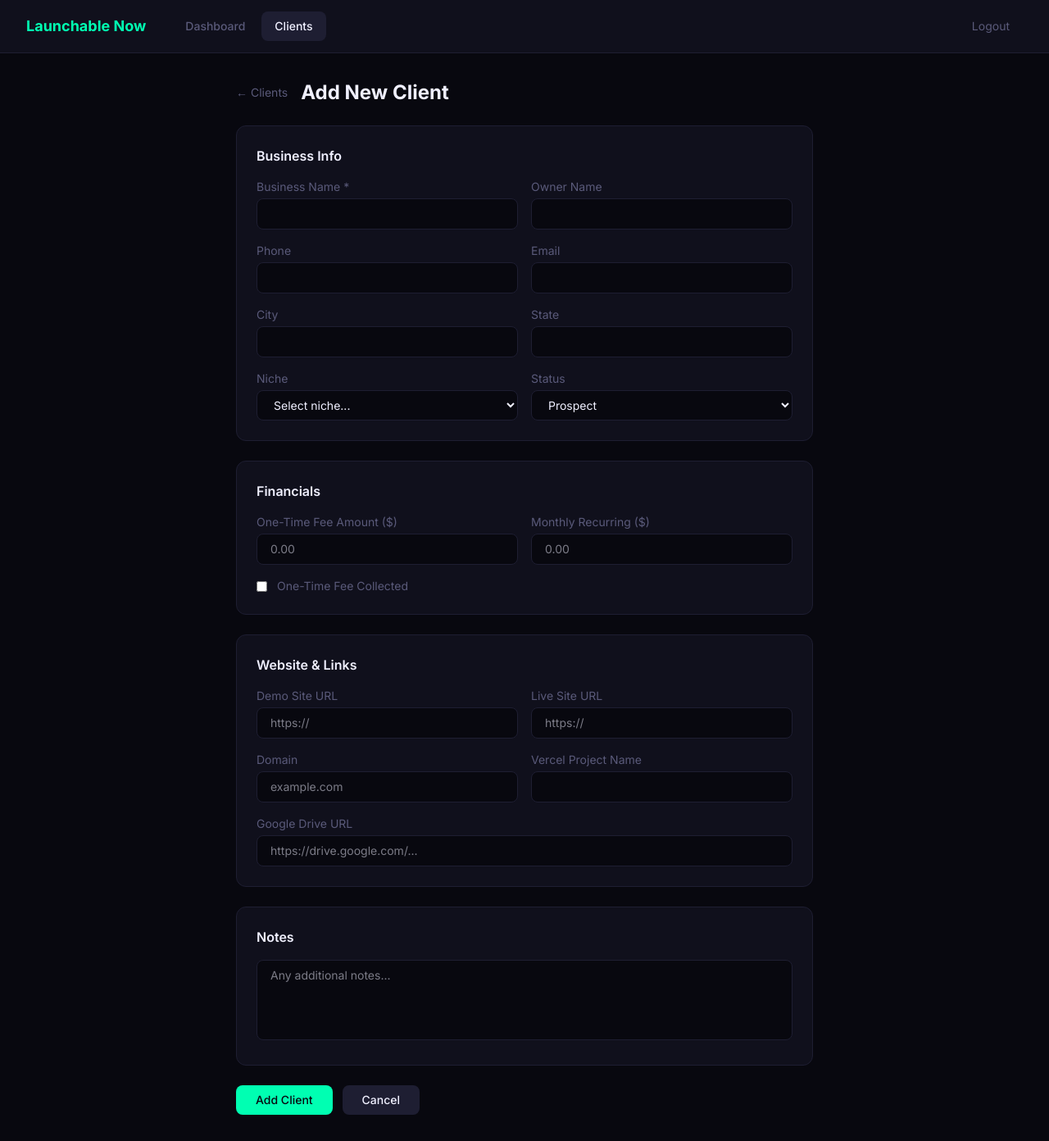
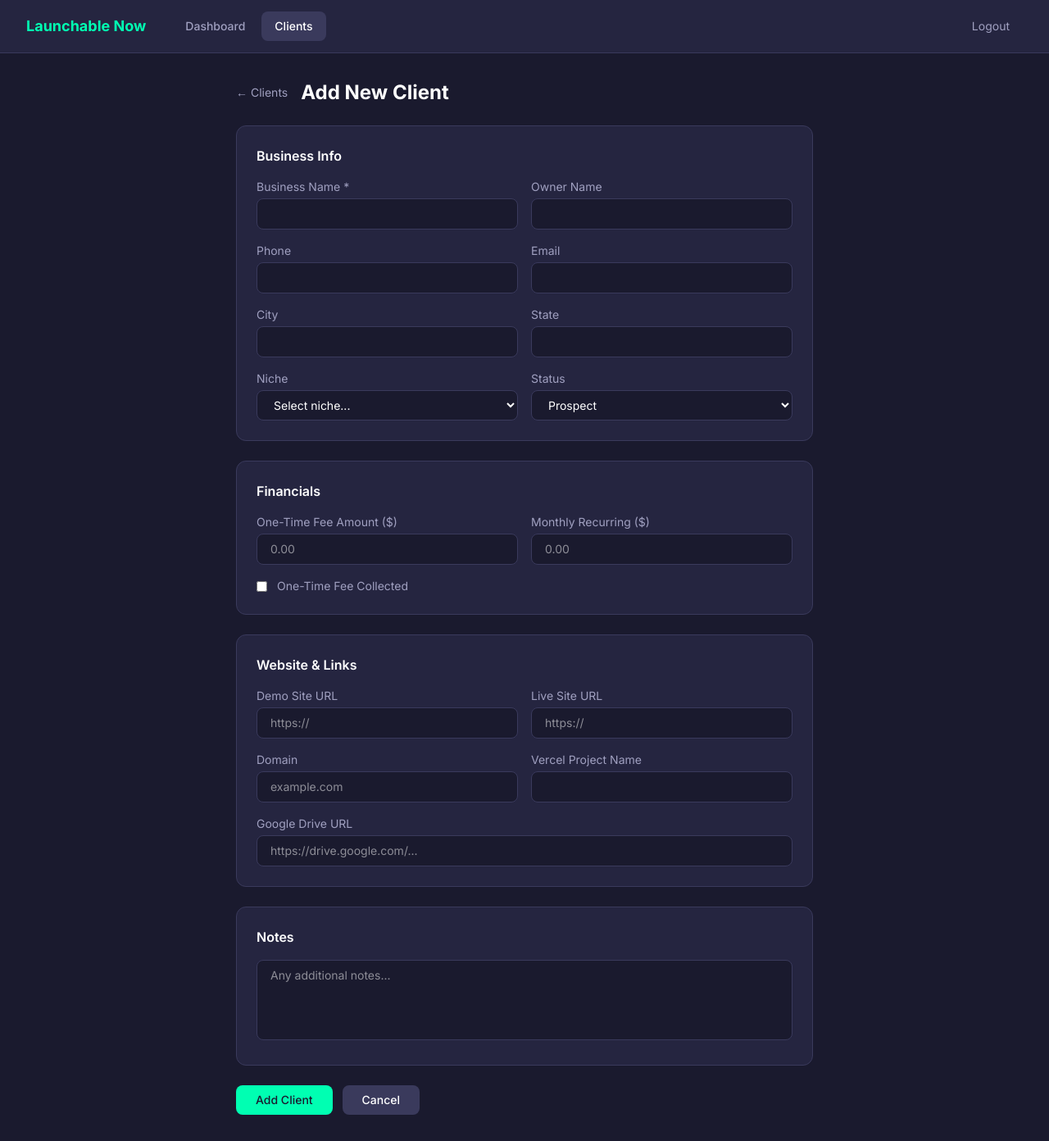
Before and after one commit to AITechHelper/launchable-now-crm, a Next.js app: page /clients/new in a window 1280 px wide. Shown: the whole page at 82% size. Built offline with nearby package versions, Linux system fonts and the light colour scheme.

Commit message:
Much brighter UI colors across all components

```diff
--- a/src/app/clients/ClientsTable.tsx
+++ b/src/app/clients/ClientsTable.tsx
@@ -35,13 +35,13 @@ export default function ClientsTable({ initialClients }: { initialClients: Clien
           value={search}
           onChange={(e) => setSearch(e.target.value)}
           className="flex-1 px-4 py-2 rounded-lg text-sm outline-none"
-          style={{ backgroundColor: '#10101C', border: '1px solid #1E1E32', color: '#F0F0FF' }}
+          style={{ backgroundColor: '#252540', border: '1px solid #3a3a5c', color: '#ffffff' }}
         />
         <select
           value={statusFilter}
           onChange={(e) => setStatusFilter(e.target.value)}
           className="px-4 py-2 rounded-lg text-sm outline-none"
-          style={{ backgroundColor: '#10101C', border: '1px solid #1E1E32', color: '#F0F0FF' }}
+          style={{ backgroundColor: '#252540', border: '1px solid #3a3a5c', color: '#ffffff' }}
         >
           {STATUSES.map((s) => <option key={s} value={s}>{s}</option>)}
         </select>
@@ -49,19 +49,19 @@ export default function ClientsTable({ initialClients }: { initialClients: Clien
           value={nicheFilter}
           onChange={(e) => setNicheFilter(e.target.value)}
           className="px-4 py-2 rounded-lg text-sm outline-none"
-          style={{ backgroundColor: '#10101C', border: '1px solid #1E1E32', color: '#F0F0FF' }}
+          style={{ backgroundColor: '#252540', border: '1px solid #3a3a5c', color: '#ffffff' }}
         >
           {NICHES.map((n) => <option key={n} value={n}>{n}</option>)}
         </select>
       </div>
 
-      <div className="rounded-xl overflow-hidden" style={{ backgroundColor: '#10101C', border: '1px solid #1E1E32' }}>
+      <div className="rounded-xl overflow-hidden" style={{ backgroundColor: '#252540', border: '1px solid #3a3a5c' }}>
         <div className="overflow-x-auto">
           <table className="w-full">
             <thead>
-              <tr style={{ borderBottom: '1px solid #1E1E32' }}>
+              <tr style={{ borderBottom: '1px solid #3a3a5c' }}>
                 {['Business Name', 'Owner', 'City', 'Niche', 'Status', 'MRR', 'Date Added', 'Actions'].map((h) => (
-                  <th key={h} className="text-left px-6 py-3 text-xs font-medium uppercase tracking-wider" style={{ color: '#5A5A7A' }}>
+                  <th key={h} className="text-left px-6 py-3 text-xs font-medium uppercase tracking-wider" style={{ color: '#a0a0c0' }}>
                     {h}
                   </th>
                 ))}
@@ -69,24 +69,24 @@ export default function ClientsTable({ initialClients }: { initialClients: Clien
             </thead>
             <tbody>
               {filtered.map((client) => (
-                <tr key={client.id} className="hover:bg-opacity-50 transition-colors" style={{ borderBottom: '1px solid #1E1E32' }}>
+                <tr key={client.id} className="hover:bg-opacity-50 transition-colors" style={{ borderBottom: '1px solid #3a3a5c' }}>
                   <td className="px-6 py-4">
-                    <Link href={`/clients/${client.id}`} className="font-medium hover:underline" style={{ color: '#F0F0FF' }}>
+                    <Link href={`/clients/${client.id}`} className="font-medium hover:underline" style={{ color: '#ffffff' }}>
                       {client.business_name}
                     </Link>
                   </td>
-                  <td className="px-6 py-4 text-sm" style={{ color: '#5A5A7A' }}>{client.owner_name || '—'}</td>
-                  <td className="px-6 py-4 text-sm" style={{ color: '#5A5A7A' }}>{client.city || '—'}</td>
-                  <td className="px-6 py-4 text-sm" style={{ color: '#5A5A7A' }}>{client.niche || '—'}</td>
+                  <td className="px-6 py-4 text-sm" style={{ color: '#a0a0c0' }}>{client.owner_name || '—'}</td>
+                  <td className="px-6 py-4 text-sm" style={{ color: '#a0a0c0' }}>{client.city || '—'}</td>
+                  <td className="px-6 py-4 text-sm" style={{ color: '#a0a0c0' }}>{client.niche || '—'}</td>
                   <td className="px-6 py-4"><StatusBadge status={client.status} /></td>
-                  <td className="px-6 py-4 text-sm" style={{ color: '#F0F0FF' }}>
+                  <td className="px-6 py-4 text-sm" style={{ color: '#ffffff' }}>
                     {client.monthly_recurring ? `$${client.monthly_recurring}/mo` : '—'}
                   </td>
-                  <td className="px-6 py-4 text-sm" style={{ color: '#5A5A7A' }}>
+                  <td className="px-6 py-4 text-sm" style={{ color: '#a0a0c0' }}>
                     {new Date(client.date_added).toLocaleDateString()}
                   </td>
                   <td className="px-6 py-4">
-                    <Link href={`/clients/${client.id}`} className="text-sm px-3 py-1 rounded-lg" style={{ backgroundColor: '#1E1E32', color: '#F0F0FF' }}>
+                    <Link href={`/clients/${client.id}`} className="text-sm px-3 py-1 rounded-lg" style={{ backgroundColor: '#3a3a5c', color: '#ffffff' }}>
                       View
                     </Link>
                   </td>
@@ -94,7 +94,7 @@ export default function ClientsTable({ initialClients }: { initialClients: Clien
               ))}
               {filtered.length === 0 && (
                 <tr>
-                  <td colSpan={8} className="px-6 py-12 text-center text-sm" style={{ color: '#5A5A7A' }}>
+                  <td colSpan={8} className="px-6 py-12 text-center text-sm" style={{ color: '#a0a0c0' }}>
                     No clients found.
                   </td>
                 </tr>
@@ -103,7 +103,7 @@ export default function ClientsTable({ initialClients }: { initialClients: Clien
           </table>
         </div>
       </div>
-      <p className="text-sm mt-3" style={{ color: '#5A5A7A' }}>{filtered.length} client{filtered.length !== 1 ? 's' : ''}</p>
+      <p className="text-sm mt-3" style={{ color: '#a0a0c0' }}>{filtered.length} client{filtered.length !== 1 ? 's' : ''}</p>
     </div>
   )
 }
--- a/src/app/clients/[id]/ClientDetail.tsx
+++ b/src/app/clients/[id]/ClientDetail.tsx
@@ -72,25 +72,25 @@ export default function ClientDetail({ client }: { client: Client }) {
   }
 
   const inputStyle = {
-    backgroundColor: '#08080F',
-    border: '1px solid #1E1E32',
-    color: '#F0F0FF',
+    backgroundColor: '#1a1a2e',
+    border: '1px solid #3a3a5c',
+    color: '#ffffff',
   }
-  const labelStyle = { color: '#5A5A7A' }
+  const labelStyle = { color: '#a0a0c0' }
 
   return (
     <div className="max-w-3xl mx-auto px-4 sm:px-6 lg:px-8 py-8">
       <div className="flex items-center gap-4 mb-6">
-        <Link href="/clients" className="text-sm" style={{ color: '#5A5A7A' }}>← Clients</Link>
+        <Link href="/clients" className="text-sm" style={{ color: '#a0a0c0' }}>← Clients</Link>
         <div className="flex items-center gap-3">
-          <h1 className="text-2xl font-bold" style={{ color: '#F0F0FF' }}>{client.business_name}</h1>
+          <h1 className="text-2xl font-bold" style={{ color: '#ffffff' }}>{client.business_name}</h1>
           <StatusBadge status={form.status} />
         </div>
       </div>
 
       <form onSubmit={handleSave} className="space-y-6">
-        <div className="rounded-xl p-6 space-y-4" style={{ backgroundColor: '#10101C', border: '1px solid #1E1E32' }}>
-          <h2 className="font-semibold" style={{ color: '#F0F0FF' }}>Business Info</h2>
+        <div className="rounded-xl p-6 space-y-4" style={{ backgroundColor: '#252540', border: '1px solid #3a3a5c' }}>
+          <h2 className="font-semibold" style={{ color: '#ffffff' }}>Business Info</h2>
           <div className="grid grid-cols-1 sm:grid-cols-2 gap-4">
             <div>
               <label className="block text-sm mb-1" style={labelStyle}>Business Name *</label>
@@ -140,8 +140,8 @@ export default function ClientDetail({ client }: { client: Client }) {
           </div>
         </div>
 
-        <div className="rounded-xl p-6 space-y-4" style={{ backgroundColor: '#10101C', border: '1px solid #1E1E32' }}>
-          <h2 className="font-semibold" style={{ color: '#F0F0FF' }}>Financials</h2>
+        <div className="rounded-xl p-6 space-y-4" style={{ backgroundColor: '#252540', border: '1px solid #3a3a5c' }}>
+          <h2 className="font-semibold" style={{ color: '#ffffff' }}>Financials</h2>
           <div className="grid grid-cols-1 sm:grid-cols-2 gap-4">
             <div>
               <label className="block text-sm mb-1" style={labelStyle}>One-Time Fee Amount ($)</label>
@@ -161,8 +161,8 @@ export default function ClientDetail({ client }: { client: Client }) {
           </div>
         </div>
 
-        <div className="rounded-xl p-6 space-y-4" style={{ backgroundColor: '#10101C', border: '1px solid #1E1E32' }}>
-          <h2 className="font-semibold" style={{ color: '#F0F0FF' }}>Website & Links</h2>
+        <div className="rounded-xl p-6 space-y-4" style={{ backgroundColor: '#252540', border: '1px solid #3a3a5c' }}>
+          <h2 className="font-semibold" style={{ color: '#ffffff' }}>Website & Links</h2>
           <div className="grid grid-cols-1 sm:grid-cols-2 gap-4">
             <div>
               <label className="block text-sm mb-1" style={labelStyle}>Demo Site URL</label>
@@ -192,23 +192,23 @@ export default function ClientDetail({ client }: { client: Client }) {
           </div>
         </div>
 
-        <div className="rounded-xl p-6 space-y-4" style={{ backgroundColor: '#10101C', border: '1px solid #1E1E32' }}>
-          <h2 className="font-semibold" style={{ color: '#F0F0FF' }}>Notes</h2>
+        <div className="rounded-xl p-6 space-y-4" style={{ backgroundColor: '#252540', border: '1px solid #3a3a5c' }}>
+          <h2 className="font-semibold" style={{ color: '#ffffff' }}>Notes</h2>
           <textarea name="notes" value={form.notes} onChange={handleChange} rows={4}
             className="w-full px-4 py-2 rounded-lg text-sm outline-none resize-none"
             style={inputStyle} placeholder="Any additional notes..." />
         </div>
 
-        <div className="rounded-xl p-4" style={{ backgroundColor: '#10101C', border: '1px solid #1E1E32' }}>
+        <div className="rounded-xl p-4" style={{ backgroundColor: '#252540', border: '1px solid #3a3a5c' }}>
           <div className="grid grid-cols-2 sm:grid-cols-4 gap-4 text-sm">
             <div>
-              <span style={{ color: '#5A5A7A' }}>Added</span>
-              <p style={{ color: '#F0F0FF' }}>{new Date(client.date_added).toLocaleDateString()}</p>
+              <span style={{ color: '#a0a0c0' }}>Added</span>
+              <p style={{ color: '#ffffff' }}>{new Date(client.date_added).toLocaleDateString()}</p>
             </div>
             {client.date_closed && (
               <div>
-                <span style={{ color: '#5A5A7A' }}>Closed</span>
-                <p style={{ color: '#F0F0FF' }}>{new Date(client.date_closed).toLocaleDateString()}</p>
+                <span style={{ color: '#a0a0c0' }}>Closed</span>
+                <p style={{ color: '#ffffff' }}>{new Date(client.date_closed).toLocaleDateString()}</p>
               </div>
             )}
           </div>
@@ -218,11 +218,11 @@ export default function ClientDetail({ client }: { client: Client }) {
           <div className="flex gap-3">
             <button type="submit" disabled={saving}
               className="px-6 py-2 rounded-lg font-medium text-sm disabled:opacity-50 transition-colors"
-              style={{ backgroundColor: '#00FFB2', color: '#08080F' }}>
+              style={{ backgroundColor: '#00FFB2', color: '#1a1a2e' }}>
               {saving ? 'Saving...' : saved ? 'Saved!' : 'Save Changes'}
             </button>
             <Link href="/clients" className="px-6 py-2 rounded-lg font-medium text-sm"
-              style={{ backgroundColor: '#1E1E32', color: '#F0F0FF' }}>
+              style={{ backgroundColor: '#3a3a5c', color: '#ffffff' }}>
               Cancel
             </Link>
           </div>
--- a/src/app/clients/[id]/page.tsx
+++ b/src/app/clients/[id]/page.tsx
@@ -19,7 +19,7 @@ export default async function ClientPage({ params }: { params: Promise<{ id: str
   }
 
   return (
-    <div style={{ backgroundColor: '#08080F', minHeight: '100vh' }}>
+    <div style={{ backgroundColor: '#1a1a2e', minHeight: '100vh' }}>
       <Nav />
       <ClientDetail client={client} />
     </div>
--- a/src/app/clients/new/page.tsx
+++ b/src/app/clients/new/page.tsx
@@ -68,25 +68,25 @@ export default function NewClientPage() {
   }
 
   const inputStyle = {
-    backgroundColor: '#08080F',
-    border: '1px solid #1E1E32',
-    color: '#F0F0FF',
+    backgroundColor: '#1a1a2e',
+    border: '1px solid #3a3a5c',
+    color: '#ffffff',
   }
 
-  const labelStyle = { color: '#5A5A7A' }
+  const labelStyle = { color: '#a0a0c0' }
 
   return (
-    <div style={{ backgroundColor: '#08080F', minHeight: '100vh' }}>
+    <div style={{ backgroundColor: '#1a1a2e', minHeight: '100vh' }}>
       <Nav />
       <div className="max-w-3xl mx-auto px-4 sm:px-6 lg:px-8 py-8">
         <div className="flex items-center gap-4 mb-6">
-          <Link href="/clients" className="text-sm" style={{ color: '#5A5A7A' }}>← Clients</Link>
-          <h1 className="text-2xl font-bold" style={{ color: '#F0F0FF' }}>Add New Client</h1>
+          <Link href="/clients" className="text-sm" style={{ color: '#a0a0c0' }}>← Clients</Link>
+          <h1 className="text-2xl font-bold" style={{ color: '#ffffff' }}>Add New Client</h1>
         </div>
 
         <form onSubmit={handleSubmit} className="space-y-6">
-          <div className="rounded-xl p-6 space-y-4" style={{ backgroundColor: '#10101C', border: '1px solid #1E1E32' }}>
-            <h2 className="font-semibold" style={{ color: '#F0F0FF' }}>Business Info</h2>
+          <div className="rounded-xl p-6 space-y-4" style={{ backgroundColor: '#252540', border: '1px solid #3a3a5c' }}>
+            <h2 className="font-semibold" style={{ color: '#ffffff' }}>Business Info</h2>
             <div className="grid grid-cols-1 sm:grid-cols-2 gap-4">
               <div>
                 <label className="block text-sm mb-1" style={labelStyle}>Business Name *</label>
@@ -136,8 +136,8 @@ export default function NewClientPage() {
             </div>
           </div>
 
-          <div className="rounded-xl p-6 space-y-4" style={{ backgroundColor: '#10101C', border: '1px solid #1E1E32' }}>
-            <h2 className="font-semibold" style={{ color: '#F0F0FF' }}>Financials</h2>
+          <div className="rounded-xl p-6 space-y-4" style={{ backgroundColor: '#252540', border: '1px solid #3a3a5c' }}>
+            <h2 className="font-semibold" style={{ color: '#ffffff' }}>Financials</h2>
             <div className="grid grid-cols-1 sm:grid-cols-2 gap-4">
               <div>
                 <label className="block text-sm mb-1" style={labelStyle}>One-Time Fee Amount ($)</label>
@@ -157,8 +157,8 @@ export default function NewClientPage() {
             </div>
           </div>
 
-          <div className="rounded-xl p-6 space-y-4" style={{ backgroundColor: '#10101C', border: '1px solid #1E1E32' }}>
-            <h2 className="font-semibold" style={{ color: '#F0F0FF' }}>Website & Links</h2>
+          <div className="rounded-xl p-6 space-y-4" style={{ backgroundColor: '#252540', border: '1px solid #3a3a5c' }}>
+            <h2 className="font-semibold" style={{ color: '#ffffff' }}>Website & Links</h2>
             <div className="grid grid-cols-1 sm:grid-cols-2 gap-4">
               <div>
                 <label className="block text-sm mb-1" style={labelStyle}>Demo Site URL</label>
@@ -188,8 +188,8 @@ export default function NewClientPage() {
             </div>
           </div>
 
-          <div className="rounded-xl p-6 space-y-4" style={{ backgroundColor: '#10101C', border: '1px solid #1E1E32' }}>
-            <h2 className="font-semibold" style={{ color: '#F0F0FF' }}>Notes</h2>
+          <div className="rounded-xl p-6 space-y-4" style={{ backgroundColor: '#252540', border: '1px solid #3a3a5c' }}>
+            <h2 className="font-semibold" style={{ color: '#ffffff' }}>Notes</h2>
             <textarea name="notes" value={form.notes} onChange={handleChange} rows={4}
               className="w-full px-4 py-2 rounded-lg text-sm outline-none resize-none"
               style={inputStyle} placeholder="Any additional notes..." />
@@ -200,11 +200,11 @@ export default function NewClientPage() {
           <div className="flex gap-3">
             <button type="submit" disabled={loading}
               className="px-6 py-2 rounded-lg font-medium text-sm disabled:opacity-50"
-              style={{ backgroundColor: '#00FFB2', color: '#08080F' }}>
+              style={{ backgroundColor: '#00FFB2', color: '#1a1a2e' }}>
               {loading ? 'Saving...' : 'Add Client'}
             </button>
             <Link href="/clients" className="px-6 py-2 rounded-lg font-medium text-sm"
-              style={{ backgroundColor: '#1E1E32', color: '#F0F0FF' }}>
+              style={{ backgroundColor: '#3a3a5c', color: '#ffffff' }}>
               Cancel
             </Link>
           </div>
--- a/src/app/clients/page.tsx
+++ b/src/app/clients/page.tsx
@@ -13,12 +13,12 @@ export default async function ClientsPage() {
     .order('created_at', { ascending: false })
 
   return (
-    <div style={{ backgroundColor: '#08080F', minHeight: '100vh' }}>
+    <div style={{ backgroundColor: '#1a1a2e', minHeight: '100vh' }}>
       <Nav />
       <div className="max-w-7xl mx-auto px-4 sm:px-6 lg:px-8 py-8">
         <div className="flex items-center justify-between mb-6">
-          <h1 className="text-2xl font-bold" style={{ color: '#F0F0FF' }}>Clients</h1>
-          <Link href="/clients/new" className="px-4 py-2 rounded-lg font-medium text-sm" style={{ backgroundColor: '#00FFB2', color: '#08080F' }}>
+          <h1 className="text-2xl font-bold" style={{ color: '#ffffff' }}>Clients</h1>
+          <Link href="/clients/new" className="px-4 py-2 rounded-lg font-medium text-sm" style={{ backgroundColor: '#00FFB2', color: '#1a1a2e' }}>
             + Add Client
           </Link>
         </div>
--- a/src/app/layout.tsx
+++ b/src/app/layout.tsx
@@ -16,7 +16,7 @@ export default function RootLayout({
 }) {
   return (
     <html lang="en">
-      <body className={inter.className} style={{ backgroundColor: '#08080F', minHeight: '100vh' }}>
+      <body className={inter.className} style={{ backgroundColor: '#1a1a2e', minHeight: '100vh' }}>
         {children}
       </body>
     </html>
--- a/src/app/page.tsx
+++ b/src/app/page.tsx
@@ -33,33 +33,33 @@ export default async function DashboardPage() {
   ]
 
   return (
-    <div style={{ backgroundColor: '#08080F', minHeight: '100vh' }}>
+    <div style={{ backgroundColor: '#1a1a2e', minHeight: '100vh' }}>
       <Nav />
       <div className="max-w-7xl mx-auto px-4 sm:px-6 lg:px-8 py-8">
-        <h1 className="text-2xl font-bold mb-6" style={{ color: '#F0F0FF' }}>Dashboard</h1>
+        <h1 className="text-2xl font-bold mb-6" style={{ color: '#ffffff' }}>Dashboard</h1>
 
         <div className="grid grid-cols-2 lg:grid-cols-4 gap-4 mb-8">
           {stats.map((stat) => (
-            <div key={stat.label} className="rounded-xl p-6" style={{ backgroundColor: '#10101C', border: '1px solid #1E1E32' }}>
-              <p className="text-sm mb-1" style={{ color: '#5A5A7A' }}>{stat.label}</p>
+            <div key={stat.label} className="rounded-xl p-6" style={{ backgroundColor: '#252540', border: '1px solid #3a3a5c' }}>
+              <p className="text-sm mb-1" style={{ color: '#a0a0c0' }}>{stat.label}</p>
               <p className="text-3xl font-bold" style={{ color: stat.color }}>{stat.value}</p>
             </div>
           ))}
         </div>
 
-        <div className="rounded-xl overflow-hidden" style={{ backgroundColor: '#10101C', border: '1px solid #1E1E32' }}>
-          <div className="px-6 py-4 border-b flex items-center justify-between" style={{ borderColor: '#1E1E32' }}>
-            <h2 className="font-semibold" style={{ color: '#F0F0FF' }}>Recent Clients</h2>
-            <Link href="/clients/new" className="text-sm px-4 py-2 rounded-lg font-medium" style={{ backgroundColor: '#00FFB2', color: '#08080F' }}>
+        <div className="rounded-xl overflow-hidden" style={{ backgroundColor: '#252540', border: '1px solid #3a3a5c' }}>
+          <div className="px-6 py-4 border-b flex items-center justify-between" style={{ borderColor: '#3a3a5c' }}>
+            <h2 className="font-semibold" style={{ color: '#ffffff' }}>Recent Clients</h2>
+            <Link href="/clients/new" className="text-sm px-4 py-2 rounded-lg font-medium" style={{ backgroundColor: '#00FFB2', color: '#1a1a2e' }}>
               + Add Client
             </Link>
           </div>
           <div className="overflow-x-auto">
             <table className="w-full">
               <thead>
-                <tr style={{ borderBottom: '1px solid #1E1E32' }}>
+                <tr style={{ borderBottom: '1px solid #3a3a5c' }}>
                   {['Business', 'Owner', 'City', 'Niche', 'Status', 'MRR'].map((h) => (
-                    <th key={h} className="text-left px-6 py-3 text-xs font-medium uppercase tracking-wider" style={{ color: '#5A5A7A' }}>
+                    <th key={h} className="text-left px-6 py-3 text-xs font-medium uppercase tracking-wider" style={{ color: '#a0a0c0' }}>
                       {h}
                     </th>
                   ))}
@@ -76,24 +76,24 @@ export default async function DashboardPage() {
                   monthly_recurring?: number | null
                   date_added: string
                 }) => (
-                  <tr key={client.id} style={{ borderBottom: '1px solid #1E1E32' }}>
+                  <tr key={client.id} style={{ borderBottom: '1px solid #3a3a5c' }}>
                     <td className="px-6 py-4">
-                      <Link href={`/clients/${client.id}`} className="font-medium hover:underline" style={{ color: '#F0F0FF' }}>
+                      <Link href={`/clients/${client.id}`} className="font-medium hover:underline" style={{ color: '#ffffff' }}>
                         {client.business_name}
                       </Link>
                     </td>
-                    <td className="px-6 py-4 text-sm" style={{ color: '#5A5A7A' }}>{client.owner_name || '—'}</td>
-                    <td className="px-6 py-4 text-sm" style={{ color: '#5A5A7A' }}>{client.city || '—'}</td>
-                    <td className="px-6 py-4 text-sm" style={{ color: '#5A5A7A' }}>{client.niche || '—'}</td>
+                    <td className="px-6 py-4 text-sm" style={{ color: '#a0a0c0' }}>{client.owner_name || '—'}</td>
+                    <td className="px-6 py-4 text-sm" style={{ color: '#a0a0c0' }}>{client.city || '—'}</td>
+                    <td className="px-6 py-4 text-sm" style={{ color: '#a0a0c0' }}>{client.niche || '—'}</td>
                     <td className="px-6 py-4"><StatusBadge status={client.status} /></td>
-                    <td className="px-6 py-4 text-sm" style={{ color: '#F0F0FF' }}>
+                    <td className="px-6 py-4 text-sm" style={{ color: '#ffffff' }}>
                       {client.monthly_recurring ? `$${client.monthly_recurring}/mo` : '—'}
                     </td>
                   </tr>
                 ))}
                 {recentClients.length === 0 && (
                   <tr>
-                    <td colSpan={6} className="px-6 py-12 text-center text-sm" style={{ color: '#5A5A7A' }}>
+                    <td colSpan={6} className="px-6 py-12 text-center text-sm" style={{ color: '#a0a0c0' }}>
                       No clients yet. <Link href="/clients/new" style={{ color: '#00FFB2' }}>Add your first client</Link>
                     </td>
                   </tr>
--- a/src/components/Nav.tsx
+++ b/src/components/Nav.tsx
@@ -18,7 +18,7 @@ export default function Nav() {
   ]
 
   return (
-    <nav className="border-b" style={{ backgroundColor: '#10101C', borderColor: '#1E1E32' }}>
+    <nav className="border-b" style={{ backgroundColor: '#252540', borderColor: '#3a3a5c' }}>
       <div className="max-w-7xl mx-auto px-4 sm:px-6 lg:px-8">
         <div className="flex items-center justify-between h-16">
           <div className="flex items-center gap-8">
@@ -32,8 +32,8 @@ export default function Nav() {
                     href={link.href}
                     className="px-4 py-2 rounded-lg text-sm font-medium transition-colors"
                     style={{
-                      backgroundColor: isActive ? '#1E1E32' : 'transparent',
-                      color: isActive ? '#F0F0FF' : '#5A5A7A',
+                      backgroundColor: isActive ? '#3a3a5c' : 'transparent',
+                      color: isActive ? '#ffffff' : '#a0a0c0',
                     }}
                   >
                     {link.label}
@@ -45,7 +45,7 @@ export default function Nav() {
           <button
             onClick={handleLogout}
             className="text-sm px-4 py-2 rounded-lg transition-colors"
-            style={{ color: '#5A5A7A' }}
+            style={{ color: '#a0a0c0' }}
           >
             Logout
           </button>
--- a/src/components/StatusBadge.tsx
+++ b/src/components/StatusBadge.tsx
@@ -1,6 +1,6 @@
 export default function StatusBadge({ status }: { status: string }) {
   const styles: Record<string, { bg: string; color: string }> = {
-    Prospect: { bg: '#1E1E32', color: '#5A5A7A' },
+    Prospect: { bg: '#3a3a5c', color: '#a0a0c0' },
     'Demo Booked': { bg: '#2D1B6E', color: '#7B2FFF' },
     Closed: { bg: '#1B2A6E', color: '#6699FF' },
     Active: { bg: '#003D2B', color: '#00FFB2' },
```
Also changed, not shown: src/app/login/page.tsx (+8 -8 lines).
